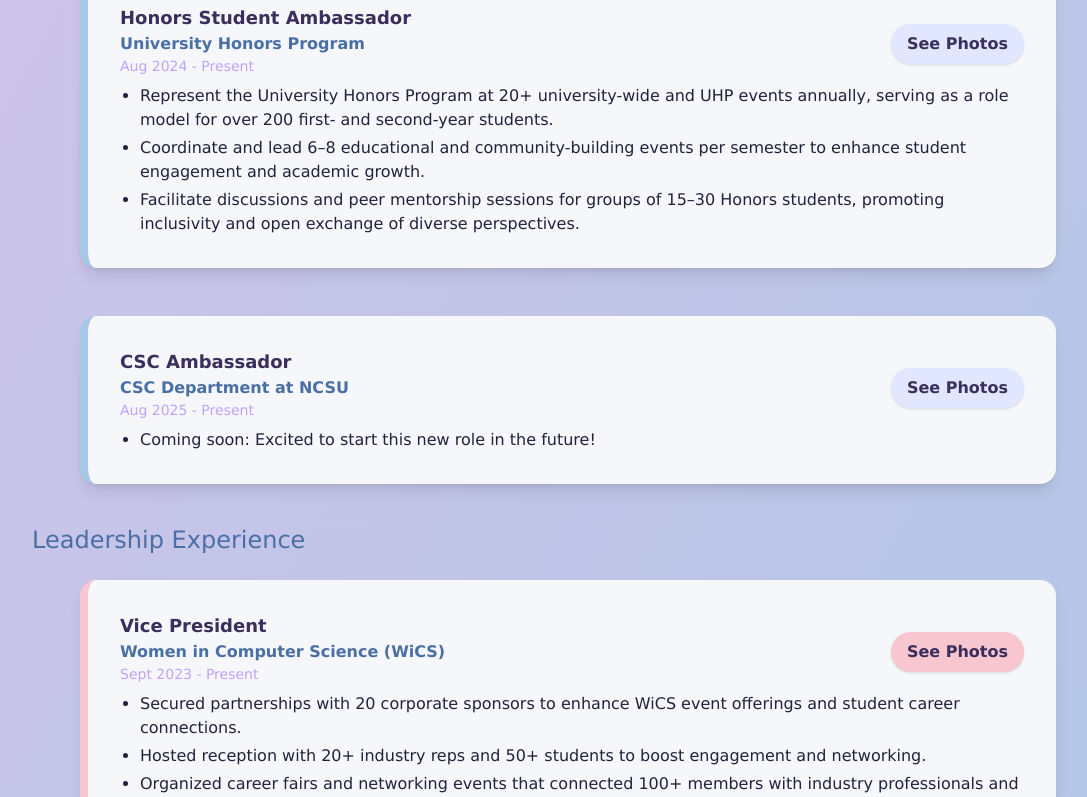
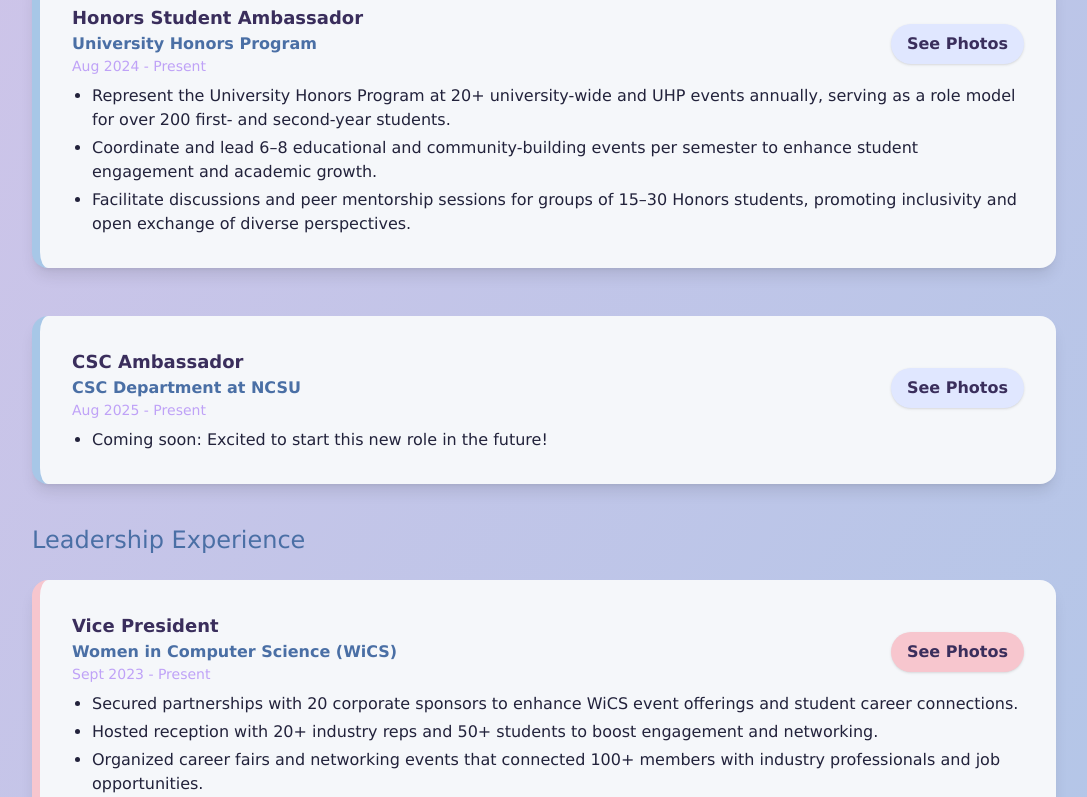
Before and after one commit to 5starnic10/my-portfolio, a React (Vite) app: page / in a window 1280 px wide. Shown: the part 5062-5859 px from the top of the page, without its empty margins (96-1183 px from the left). Built offline with nearby package versions, Linux system fonts and the light colour scheme.

Commit message:
Improved experience card animations - cohesive fade-in with scale effect and centered alignment

```diff
--- a/src/components/sections/Experience.jsx
+++ b/src/components/sections/Experience.jsx
@@ -129,10 +129,10 @@
           {professional.map((exp, i) => (
             <motion.div
               key={exp.title + exp.org}
-              className={`group relative md:ml-12 md:pl-8 backdrop-blur-md bg-[#f5f7fa] dark:bg-dark/70 rounded-2xl shadow-lg p-6 md:p-8 border-l-8 border-[#a7c7e7] dark:border-[#3a2e5c] transition-all duration-300 ${i % 2 === 0 ? 'md:-translate-x-4' : 'md:translate-x-4'}`}
-              initial={{ opacity: 0, x: i % 2 === 0 ? -40 : 40 }}
-              whileInView={{ opacity: 1, x: 0 }}
-              transition={{ duration: 0.5, delay: i * 0.1 }}
+              className="group relative backdrop-blur-md bg-[#f5f7fa] dark:bg-dark/70 rounded-2xl shadow-lg p-6 md:p-8 border-l-8 border-[#a7c7e7] dark:border-[#3a2e5c] transition-all duration-300 hover:shadow-xl hover:scale-[1.02]"
+              initial={{ opacity: 0, y: 30, scale: 0.95 }}
+              whileInView={{ opacity: 1, y: 0, scale: 1 }}
+              transition={{ duration: 0.6, delay: i * 0.15, ease: "easeOut" }}
               viewport={{ once: true }}
             >
               <div className="flex flex-col md:flex-row md:items-center md:justify-between mb-2 gap-2">
@@ -167,10 +167,10 @@
           {leadership.map((exp, i) => (
             <motion.div
               key={exp.title + exp.org}
-              className={`group relative md:ml-12 md:pl-8 backdrop-blur-md bg-[#f5f7fa] dark:bg-dark/70 rounded-2xl shadow-lg p-6 md:p-8 border-l-8 border-[#f7c6ce] dark:border-[#bfa2f7] transition-all duration-300 ${i % 2 === 0 ? 'md:-translate-x-4' : 'md:translate-x-4'}`}
-              initial={{ opacity: 0, x: i % 2 === 0 ? -40 : 40 }}
-              whileInView={{ opacity: 1, x: 0 }}
-              transition={{ duration: 0.5, delay: i * 0.1 }}
+              className="group relative backdrop-blur-md bg-[#f5f7fa] dark:bg-dark/70 rounded-2xl shadow-lg p-6 md:p-8 border-l-8 border-[#f7c6ce] dark:border-[#bfa2f7] transition-all duration-300 hover:shadow-xl hover:scale-[1.02]"
+              initial={{ opacity: 0, y: 30, scale: 0.95 }}
+              whileInView={{ opacity: 1, y: 0, scale: 1 }}
+              transition={{ duration: 0.6, delay: i * 0.15, ease: "easeOut" }}
               viewport={{ once: true }}
             >
               <div className="flex flex-col md:flex-row md:items-center md:justify-between mb-2 gap-2">
```
